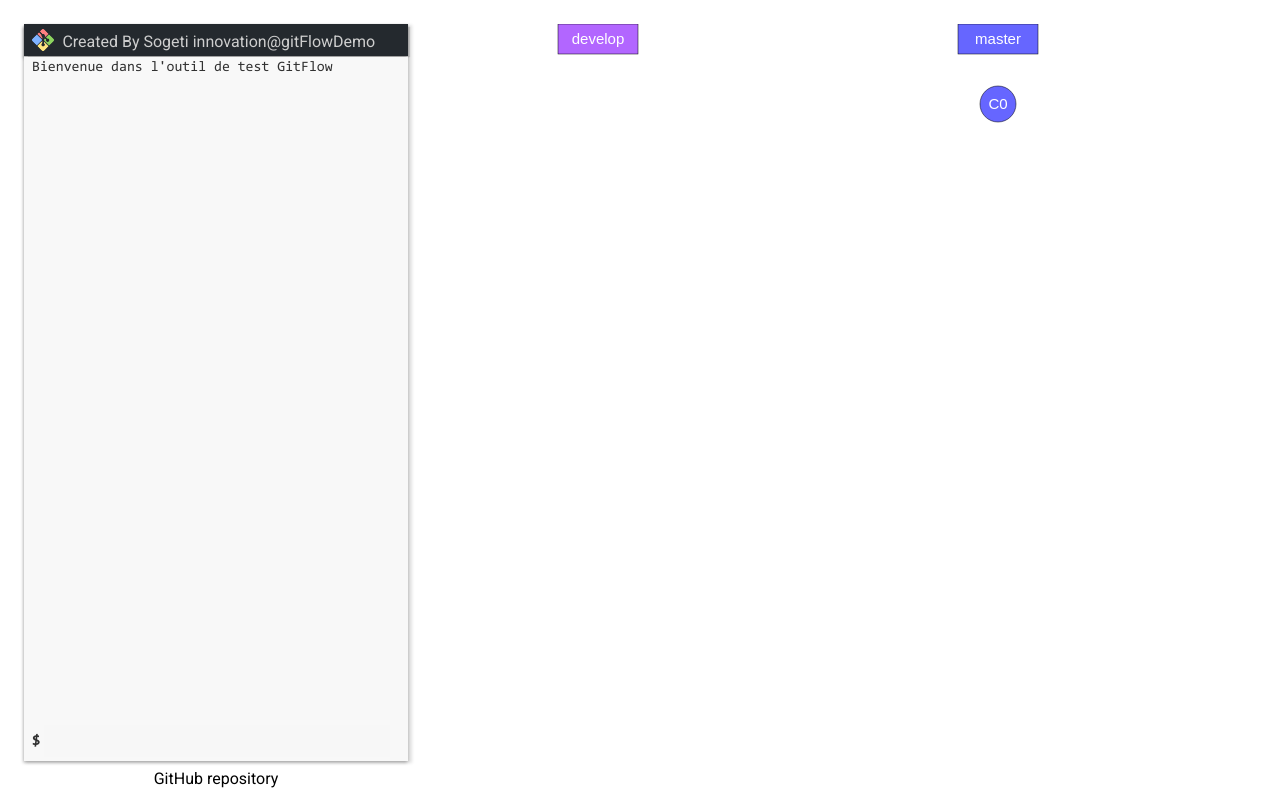
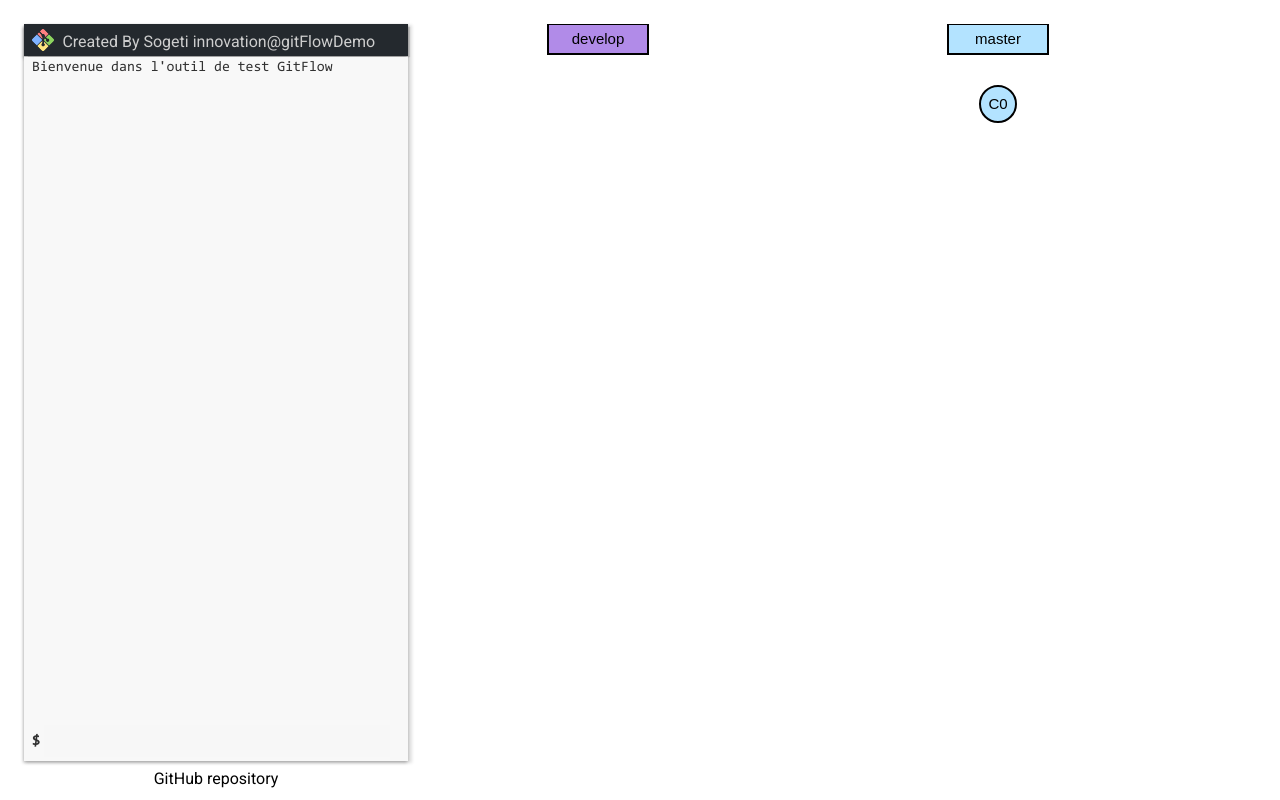
Before and after one commit to asicfr/GitFlowDemo, a React (Create React App) app: page / in a window 1280 px wide. Built offline with nearby package versions, Linux system fonts and the light colour scheme.

Commit message:
grid done

```diff
--- a/src/components/graphic/Vue.jsx
+++ b/src/components/graphic/Vue.jsx
@@ -10,18 +10,20 @@ class Vue extends Component {
       context: null,
       gBranches: null,
       gGrid: null,
+      gPaths: null,
       colorCommit: {
-        develop: '#b266ff',
-        master: '#6666ff',
-        feature: '#66ff66',
-        release: '#ffff66',
-        hotfix: '#f27272'
+        develop: '#B18BE8',
+        master: '#B3E3FF',
+        feature: '#4ED1A1',
+        release: '#4CD3D6',
+        hotfix: '#FC8363'
       }
     }
   }
 
   componentDidMount() {
     const context = this.setContext()
+    this.setPath(context)
     this.setGrid(context)
     this.setBranches(context)
   }
@@ -30,8 +32,14 @@ class Vue extends Component {
     this.setState({
       grid: newProps.grid
     })
-    this.updateGrid(this.state.context)
+
+    const height = this.state.grid.columns.reduce((a, b) => {
+      if (a < b.length) { return b.length }
+      return a
+    }, 0)
+    this.updateGrid(height)
     this.updateBranches(this.state.context)
+    this.addPath(height)
   }
 
   setContext() {
@@ -54,13 +62,14 @@ class Vue extends Component {
       .enter()
 
     branches.append('rect')
-      .attr('x', (d, i) => ((i * 800 / this.state.grid.branches.length) + 160 - this.state.grid.branches.length * 25))
+      .attr('x', (d, i) => ((i * 800 / this.state.grid.branches.length) + 150 - this.state.grid.branches.length * 25))
       .attr('y', 0)
-      .attr('width', 80)
+      .attr('width', 100)
       .attr('height', 30)
       .style('fill', (d => this.state.colorCommit[d]))
-      .style('stroke-width', '.5')
+      .style('stroke-width', '2')
       .style('stroke', '#000')
+
 
     branches.append('text')
       .text((d, i) => this.state.grid.branches[i])
@@ -68,10 +77,39 @@ class Vue extends Component {
       .attr('y', 20)
       .style('font-size', '15px')
       .style('text-anchor', 'middle')
-      .style('fill', '#fff')
+
 
     this.setState({
       gBranches
+    })
+  }
+
+
+  setPath(context) {
+    const gPaths = context.append('g')
+      .attr('id', 'paths')
+
+    const gColumns = gPaths.selectAll('g')
+      .data(this.state.grid.columns)
+      .enter()
+      .append('g')
+
+    const path = gColumns.selectAll('path').data(d => d)
+
+    // Enter
+    path.enter().append('path')
+      .style('stroke', 'black')
+      .style('stroke-width', '2')
+      .style('fill', 'none')
+
+      // Update
+    path
+      .attr('d', (d, i, j) => this.getCoordonateParent(d, i, j))
+
+    path.exit().remove()
+
+    this.setState({
+      gPaths
     })
   }
 
@@ -79,34 +117,45 @@ class Vue extends Component {
     const gGrid = context.append('g')
       .attr('id', 'grid')
 
+
     const gColumns = gGrid.selectAll('g')
       .data(this.state.grid.columns)
       .enter()
       .append('g')
-      .attr('id', 'columns')
 
-    const gRow = gColumns.selectAll('circle')
-      .data(d => d)
-      .enter()
+    const circle = gColumns.selectAll('circle').data(d => d)
 
-    gRow.append('circle')
-      .attr('id', d => d.commit)
+    // Enter
+    circle.enter().append('circle')
       .style('fill-opacity', (d) => { if (!d.commit) { return 0 } })
       .style('fill', d => this.state.colorCommit[d.branch])
+      .attr('r', () => 18)
+      .style('stroke-width', '2')
+      .style('stroke', (d) => { if (d.commit) { return '#000' } })
+
+      // Update
+    circle
       .attr('cx', (d, i, j) => ((j * 800 / this.state.grid.branches.length) + 200 - this.state.grid.branches.length * 25))
       .attr('cy', (d, i) => (i * 60) + 80)
-      .attr('r', () => 18)
-      .style('stroke-width', '.5')
-      .style('stroke', '#000')
 
+      // Exit
+    circle.exit().remove()
 
-    gRow.append('text')
+    const text = gColumns.selectAll('text').data(d => d)
+
+    // Enter
+    text.enter().append('text')
       .style('text-anchor', 'middle')
-      .style('fill', '#fff')
       .style('font-size', '15px')
+      .text(d => d.commit)
+
+      // Update
+    text
       .attr('x', (d, i, j) => ((j * 800 / this.state.grid.branches.length) + 200 - this.state.grid.branches.length * 25))
       .attr('y', (d, i) => (i * 60) + 85)
-      .text(d => d.commit)
+
+      // Exit
+    text.exit().remove()
 
 
     this.setState({
@@ -114,55 +163,8 @@ class Vue extends Component {
     })
   }
 
-  updateBranches() {
-    const g = this.state.gBranches
 
-    const branches = g.selectAll('text')
-      .data(this.state.grid.branches)
-
-    branches.exit()
-  }
-
-  updateGrid() {
-    const g = this.state.gGrid
-
-    const gColumns = g.selectAll('#columns')
-      .data(this.state.grid.columns)
-
-    gColumns.enter().append('g')
-
-
-    const gRow = gColumns.selectAll('circle')
-      .data(d => d)
-      .enter()
-
-    gRow.insert('path')
-      .attr('d', (d, i, j) => this.getCoordonateParent(d, i, j))
-      .style('stroke', 'black')
-      .style('stroke-width', '2')
-      .style('fill', 'none')
-
-
-    gRow.append('circle')
-      .style('fill-opacity', (d) => { if (!d.commit) { return 0 } })
-      .style('fill', d => this.state.colorCommit[d.branch])
-      .attr('cx', (d, i, j) => ((j * 800 / this.state.grid.branches.length) + 200 - this.state.grid.branches.length * 25))
-      .attr('cy', (d, i) => (i * 60) + 80)
-      .attr('r', () => 18)
-      .style('stroke-width', '.5')
-      .style('stroke', (d) => { if (d.commit) { return '#000' } })
-
-
-    gRow.append('text')
-      .style('text-anchor', 'middle')
-      .style('fill', '#fff')
-      .style('font-size', '15px')
-      .attr('x', (d, i, j) => ((j * 800 / this.state.grid.branches.length) + 200 - this.state.grid.branches.length * 25))
-      .attr('y', (d, i) => (i * 60) + 85)
-      .text(d => d.commit)
-  }
-
-  getCoordonateParent(d, i, j) {
+  getCoordonateParent(d, i, j, heightGrid) {
     if (Object.keys(d).length === 0) { return 0 }
 
     let coordonate = ''
@@ -176,13 +178,149 @@ class Vue extends Component {
       }).filter(val => val.indexRows !== -1)
 
       if (indexParent === 0) {
-        coordonate += `M ${(index[0].indexColumns * 800 / this.state.grid.branches.length) + 200 - this.state.grid.branches.length * 25} ${index[0].indexRows * 60 + 85} `
-        coordonate += `L ${(j * 800 / this.state.grid.branches.length) + 200 - this.state.grid.branches.length * 25} ${i * 60 + 85} `
+        coordonate += `M ${(index[0].indexColumns * 800 / this.state.grid.branches.length) + 200 - this.state.grid.branches.length * 25} ${index[0].indexRows * 60 / (0.1 * heightGrid) + 85} `
+        coordonate += `L ${(j * 800 / this.state.grid.branches.length) + 200 - this.state.grid.branches.length * 25} ${i * 60 / (0.1 * heightGrid) + 85} `
       } else {
-        coordonate += `L ${(index[0].indexColumns * 800 / this.state.grid.branches.length) + 200 - this.state.grid.branches.length * 25} ${index[0].indexRows * 60 + 85} `
+        coordonate += `L ${(index[0].indexColumns * 800 / this.state.grid.branches.length) + 200 - this.state.grid.branches.length * 25} ${index[0].indexRows * 60 / (0.1 * heightGrid) + 85} `
       }
     })
     return coordonate
+  }
+
+
+  updateBranches() {
+    const g = this.state.gBranches
+
+    const rects = g.selectAll('rect').data(this.state.grid.branches)
+
+    // Enter
+    rects.enter().append('rect')
+      .attr('width', 100)
+      .attr('height', 30)
+      .style('stroke-width', '2')
+      .style('stroke', '#000')
+
+      // Update
+    rects
+      .attr('x', (d, i) => ((i * 800 / this.state.grid.branches.length) + 150 - this.state.grid.branches.length * 25))
+      .attr('y', 1)
+      .style('fill', ((d) => {
+        if (d === 'develop' || d === 'master') { return this.state.colorCommit[d] }
+        const branche = d.split('/')
+        return this.state.colorCommit[branche[0]]
+      }))
+
+      // Exit
+    rects.exit().remove()
+
+    const text = g.selectAll('text').data(this.state.grid.branches)
+
+    // Enter
+    text.enter().append('text')
+      .attr('x', (d, i) => ((i * 800 / this.state.grid.branches.length) + 200 - this.state.grid.branches.length * 25))
+      .attr('y', 21)
+      .style('font-size', '15px')
+      .style('text-anchor', 'middle')
+
+      // Update
+    text
+      .text(d => d)
+      .attr('x', (d, i) => ((i * 800 / this.state.grid.branches.length) + 200 - this.state.grid.branches.length * 25))
+      .attr('y', 20)
+
+      // Exit
+    text.exit().remove()
+  }
+
+  addPath(heightGrid) {
+    const g = this.state.gPaths
+
+    const gPaths = g.selectAll('g')
+      .data(this.state.grid.columns)
+    gPaths.enter().append('g')
+
+    const path = gPaths.selectAll('path').data(d => d)
+
+    // Enter
+    path.enter().append('path')
+      .style('stroke', 'black')
+      .style('stroke-width', '2')
+      .style('fill', 'none')
+      .attr('stroke-dashoffset', 0)
+
+    const totalLength = path.node().getTotalLength()
+    // Update
+    path
+
+      .attr('stroke-dasharray', `${totalLength} ${totalLength}`)
+      .attr('stroke-dashoffset', totalLength)
+      .transition()
+      .attr('d', (d, i, j) => this.getCoordonateParent(d, i, j, heightGrid))
+      .duration(400)
+      .ease('linear')
+      .attr('stroke-dashoffset', 0)
+
+
+    // Exit
+    path.exit().remove()
+    gPaths.exit().remove()
+  }
+
+  updateGrid(heightGrid) {
+    const g = this.state.gGrid
+
+    const gColumns = g.selectAll('g')
+      .data(this.state.grid.columns)
+
+    gColumns.enter().append('g')
+
+    const circle = gColumns.selectAll('circle').data(d => d)
+
+    // Enter
+    circle.enter().append('circle')
+      .attr('r', () => 18)
+      .style('stroke-width', '2')
+
+    // Update
+    circle
+      .style('fill-opacity', (d) => { if (!d.commit) { return 0 } })
+      .attr('cx', (d, i, j) => ((j * 800 / this.state.grid.branches.length) + 200 - this.state.grid.branches.length * 25))
+      .attr('cy', (d, i) => (i * 60 / (0.1 * heightGrid)) + 80)
+      .style('fill', (d) => {
+        console.log(d)
+        if (d.branch === undefined) { return '#FFF' }
+        if (d.branch === 'develop' || d.branch === 'master') { return this.state.colorCommit[d.branch] }
+        const branche = d.branch.split('/')
+        return this.state.colorCommit[branche[0]]
+      })
+      .style('stroke', (d) => { if (d.commit) { return '#000' } })
+
+    // Exit
+    circle.exit().remove()
+
+    const text = gColumns.selectAll('text').data(d => d)
+
+
+    // Enter
+    text.enter().append('text')
+      .style('text-anchor', 'middle')
+      .style('font-size', '15px')
+
+    text
+      .text(d => d.commit)
+      .attr('x', (d, i, j) => ((j * 800 / this.state.grid.branches.length) + 200 - this.state.grid.branches.length * 25))
+      .attr('y', (d, i) => (i * 60 / (0.1 * heightGrid)) + 85)
+      .style('fill', (d) => {
+        if (d.branch === undefined) { return '#FFF' }
+        return '#000'
+      })
+
+    text.exit().remove()
+
+    // Update
+
+
+    gColumns.exit().remove()
   }
 
 
--- a/src/js/command/git/branch.js
+++ b/src/js/command/git/branch.js
@@ -1,6 +1,10 @@
-const branch = (command, gitflow) => Object.assign({}, gitflow, {
-  graph: gitflow.graph,
-  console: Object.keys(gitflow.graph.branches).toString()
-})
+const branch = (command, gitflow) => {
+  const { words } = command
+  if (words.length > 2) { throw new Error('Invalid Command') }
+  Object.assign({}, gitflow, {
+    graph: gitflow.graph,
+    console: Object.keys(gitflow.graph.branches).toString()
+  })
+}
 
 export default branch
--- a/src/js/command/git/flow/flowaction/finish.js
+++ b/src/js/command/git/flow/flowaction/finish.js
@@ -80,7 +80,7 @@ const finishFlow = (gitflow, nameFlow, action, nameBranch, branchDependance) =>
       currentCommit: keyCommitDevelop,
       lastCommit
     }),
-    console: `${nameBranch} is close`
+    console: `${nameBranch} is closed`
   })
 }
 
--- a/src/js/command/git/flow/flowaction/start.js
+++ b/src/js/command/git/flow/flowaction/start.js
@@ -18,7 +18,8 @@ const start = (gitflow, nameFlow, action, nameBranch, branchDependance) => {
         nameBranch,
         branchDependance
       ),
-      currentBranch: nameBranch
+      currentBranch: nameBranch,
+      currentCommit: gitflow.graph.branches[branchDependance].commit
     }),
     console: `${nameBranch} created`
   })
--- a/src/js/grid.js
+++ b/src/js/grid.js
@@ -71,54 +71,74 @@ const addCell = (grid, numCommit, commit, x, y) => {
     }
   }
 
-  const newGrid = linkToParent(grid, cell.commit, links)
-  newGrid[x][y] = cell
+  grid[x][y] = cell
   return grid
 }
 
-const addColumn = oldGrid => utils.immutableSplice(oldGrid, [])
+const addColumn = (oldGrid, index, deletecount, nameBranch) => utils.immutableSplice(oldGrid, index, deletecount, nameBranch)
 
 const addRow = (column, row) => utils.immutablePush(column, row)
 
+const countCommits = grid => grid.reduce((a, b) => a + b.filter(objet => objet.commit !== undefined).length, 0)
+
 const editRows = (grid, gitFlow, oldGitFlow, arrayBranches) => {
   if (checkCountRows(gitFlow, oldGitFlow)) {
-    const commit = gitFlow.graph.commits[Object.keys(gitFlow.graph.commits).pop()]
-    const numCommit = Object.keys(gitFlow.graph.commits).pop()
-    const x = findX(arrayBranches, commit.branches[0])
-    const y = findY(grid, gitFlow, commit)
-    const newGrid = addCell(grid, numCommit, commit, x, y)
-    return newGrid
+    const count = Object.keys(gitFlow.graph.commits).length - countCommits(grid)
+    for (let i = 1; i < count + 1; i++) {
+      const commit = gitFlow.graph.commits[Object.keys(gitFlow.graph.commits)[Object.keys(gitFlow.graph.commits).length - i]]
+      const numCommit = Object.keys(gitFlow.graph.commits)[Object.keys(gitFlow.graph.commits).length - i]
+      const x = findX(arrayBranches, commit.branches[0])
+      const y = findY(grid, gitFlow, commit)
+      grid = addCell(grid, numCommit, commit, x, y)
+    }
+    return grid
   }
   return grid
 }
 
-const editColumns = (oldGrid, gitFlow, oldGitFlow, arrayBranches) => {
+const editColumns = (oldGrid, gitFlow, oldGitFlow, arrayBranches, indexNewBranch) => {
   if (arrayBranches.length > oldGrid.length) {
-    const newGrid = addColumn(oldGrid)
+    const newGrid = addColumn(oldGrid, indexNewBranch, 0, [])
     return newGrid
   }
   return oldGrid
 }
 
-const editGrid = (oldGrid, gitFlow, oldGitFlow, arrayBranches) => {
-  const gridColumns = editColumns(oldGrid, gitFlow, oldGitFlow, arrayBranches)
+const editGrid = (oldGrid, gitFlow, oldGitFlow, arrayBranches, indexNewBranch) => {
+  const gridColumns = editColumns(oldGrid, gitFlow, oldGitFlow, arrayBranches, indexNewBranch)
   const finalGrid = editRows(gridColumns, gitFlow, oldGitFlow, arrayBranches)
   return finalGrid
 }
 
 const editBranches = (gridBranches, gitFlow, oldGitFlow) => {
   if (checkBranches(gitFlow, oldGitFlow)) {
-    const nameBranch = Object.keys(gitFlow.branches).pop()
+    let array = []
+    const nameBranch = Object.keys(gitFlow.graph.branches).pop()
+    if (nameBranch.includes('feature')) { array = utils.immutableUnshift(gridBranches, nameBranch) }
+    if (nameBranch.includes('release')) {
+      const master = gridBranches.indexOf('master')
+      array = utils.immutableSplice(gridBranches, master, 0, nameBranch)
+    }
+    if (nameBranch.includes('hotfix')) { array = utils.immutablePush(gridBranches, nameBranch) }
+    const index = array.indexOf(nameBranch)
+    return {
+      array,
+      index
+    }
   }
-  return gridBranches
+
+  return {
+    array: gridBranches,
+    index: 0
+  }
 }
 
 const grid = (oldGrid, gitFlow, oldGitFlow) => {
   if (JSON.stringify(gitFlow) === JSON.stringify(oldGitFlow)) { return oldGrid }
   const arrayBranches = editBranches(oldGrid.branches, gitFlow, oldGitFlow)
   return Object.assign({}, oldGrid, {
-    branches: arrayBranches,
-    columns: editGrid(oldGrid.columns, gitFlow, oldGitFlow, arrayBranches)
+    branches: arrayBranches.array,
+    columns: editGrid(oldGrid.columns, gitFlow, oldGitFlow, arrayBranches.array, arrayBranches.index)
   })
 }
 
--- a/src/js/utils.js
+++ b/src/js/utils.js
@@ -2,6 +2,7 @@ const utils = {
   immutableShift: arr => arr.slice(1),
   immutableDelete: (arr, index) => arr.slice(0, index).concat(arr.slice(index + 1)),
   immutablePush: (arr, newEntry) => [...arr, newEntry],
+  immutableUnshift: (arr, newEntry) => [newEntry, ...arr],
   immutableSplice: (arr, start, deleteCount, ...items) =>
     [...arr.slice(0, start), ...items, ...arr.slice(start + deleteCount)],
   checkFunction: (c, t) => {
```
Also changed, not shown: tests/constants/constantgrid.js (+27 -0 lines), 1 other file (tests, documents, lock files or other folders).
